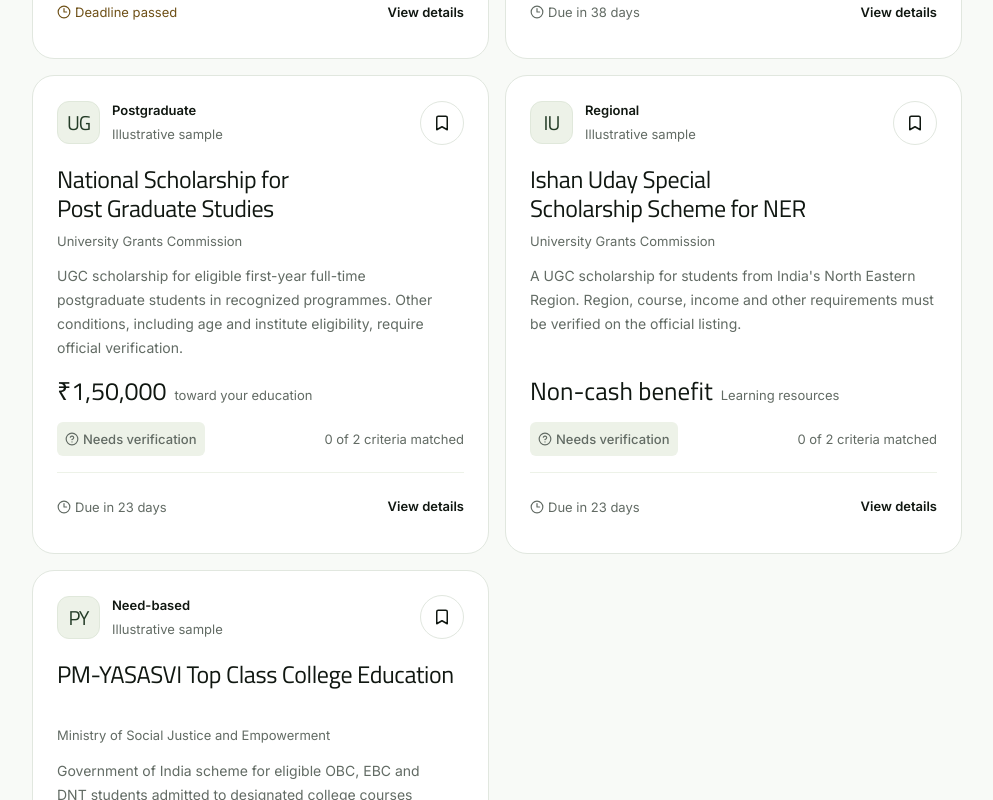
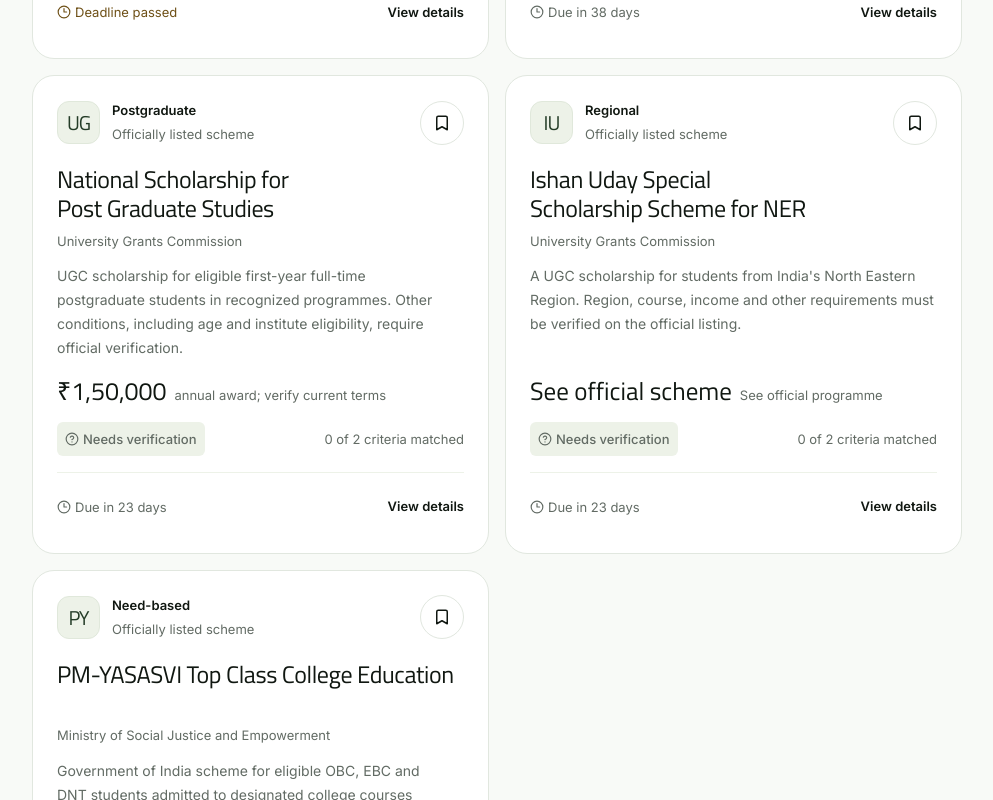
Before and after one commit to ThunderKhan/grantly, a React (Vite) app: page /discover in a window 1280 px wide. Shown: the part 3120-3920 px from the top of the page, without its empty margins (278-1271 px from the left). Built offline with nearby package versions, Linux system fonts and the light colour scheme; a web font is replaced by a local one.

Commit message:
feat: distinguish verified listings from samples and add opt-in comparison controls

```diff
--- a/src/components.tsx
+++ b/src/components.tsx
@@ -16,7 +16,7 @@ import {
   deadlineLabel,
   daysUntil,
   fit,
-  money,
+  awardLabel,
   type Scholarship,
 } from "./model";
 import { useStore } from "./store";
@@ -214,7 +214,15 @@ export function FitBadge({ s }: { s: Scholarship }) {
     </span>
   );
 }
-export function ScholarshipCard({ s }: { s: Scholarship }) {
+export function ScholarshipCard({
+  s,
+  compared = false,
+  onCompare,
+}: {
+  s: Scholarship;
+  compared?: boolean;
+  onCompare?: (id: string) => void;
+}) {
   const { state } = useStore();
   const outcomes = assess(s, state.profile);
   const matched = outcomes.filter((x) => x.status === "match").length;
@@ -228,7 +236,7 @@ export function ScholarshipCard({ s }: { s: Scholarship }) {
         </span>
         <span className="category">
           {s.category}
-          <small>Illustrative sample</small>
+          <small>{s.isSample ? "Illustrative sample" : "Officially listed scheme"}</small>
         </span>
         <SaveButton s={s} compact />
       </div>
@@ -238,8 +246,8 @@ export function ScholarshipCard({ s }: { s: Scholarship }) {
       <p className="provider">{s.provider}</p>
       <p className="card-description">{s.description}</p>
       <div className="card-value">
-        <strong>{money(s.amount)}</strong>
-        <span>{s.amount ? "toward your education" : "Learning resources"}</span>
+        <strong>{awardLabel(s)}</strong>
+        <span>{s.amount ? (s.isSample ? "toward your education" : "annual award; verify current terms") : s.isSample ? "Learning resources" : "See official programme"}</span>
       </div>
       <div className="fit-row">
         <FitBadge s={s} />
@@ -257,6 +265,12 @@ export function ScholarshipCard({ s }: { s: Scholarship }) {
           View details
         </Link>
       </div>
+      {onCompare && (
+        <label className="compare-control">
+          <input type="checkbox" checked={compared} onChange={() => onCompare(s.id)} />
+          Compare
+        </label>
+      )}
     </article>
   );
 }
@@ -271,8 +285,7 @@ export function FitBreakdown({ s }: { s: Scholarship }) {
         <FitBadge s={s} />
       </div>
       <p className="muted">
-        Based on your profile and this sample’s stated requirements. This is
-        guidance, not an official eligibility decision.
+        Based on your profile and {s.isSample ? "this sample’s" : "the listed"} requirements. This is guidance, not an official eligibility decision. {s.isSample ? "" : "Other conditions must be checked with the provider."}
       </p>
       <div className="criteria-list">
         {assess(s, state.profile).map((x) => {
```
